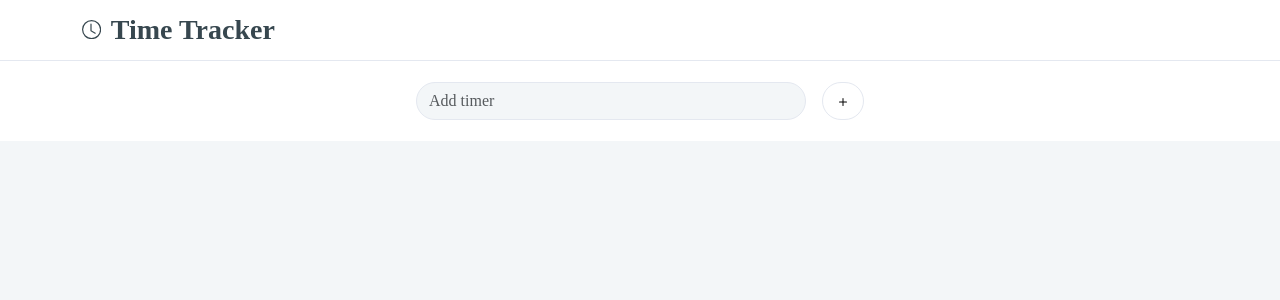
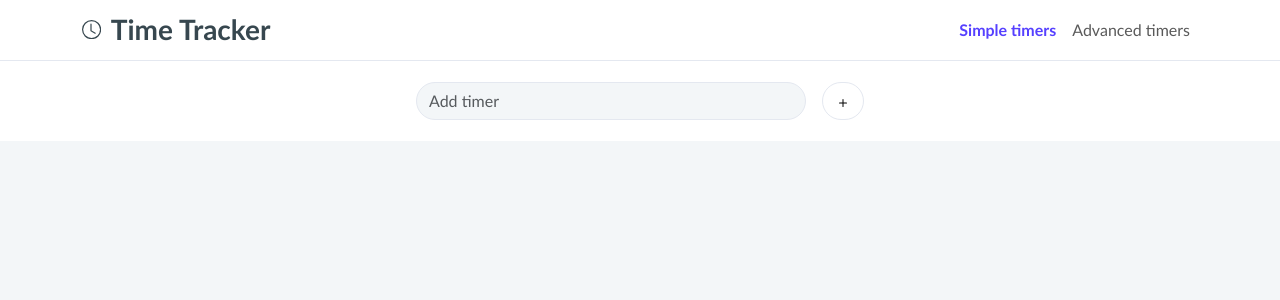
Before and after one commit to BSkura98/TimeTracker, a React (Create React App) app: page /timers in a window 1280 px wide. Shown: the top 300 px of the page. Built offline with nearby package versions, Linux system fonts and the light colour scheme.

Commit message:
Customize navbar and change font

```diff
--- a/src/App.js
+++ b/src/App.js
@@ -1,8 +1,14 @@
 import React from "react";
-import { BrowserRouter, Navigate, Route, Routes } from "react-router-dom";
+import {
+  BrowserRouter,
+  Navigate,
+  Outlet,
+  Route,
+  Routes,
+} from "react-router-dom";
 
 import { SimpleTimers } from "./pages/Timers";
-import { Navbar } from "./components/NavBar";
+import { NavBar } from "./components/NavBar";
 import { AdvancedTimers } from "./pages/AdvancedTimers";
 import { NotFound } from "./pages/NotFound";
 import "./App.scss";
@@ -10,13 +16,21 @@ import "./App.scss";
 function App() {
   return (
     <div className="App">
-      <Navbar />
       <BrowserRouter>
         <Routes>
-          <Route path="/timers" element={<SimpleTimers />} />
-          <Route path="/advancedTimers" element={<AdvancedTimers />} />
-          <Route path="/" element={<Navigate to="/timers" replace />} />
-          <Route path="*" element={<NotFound />} />
+          <Route
+            element={
+              <>
+                <NavBar />
+                <Outlet />
+              </>
+            }
+          >
+            <Route path="/timers" element={<SimpleTimers />} />
+            <Route path="/advancedTimers" element={<AdvancedTimers />} />
+            <Route path="/" element={<Navigate to="/timers" replace />} />
+            <Route path="*" element={<NotFound />} />
+          </Route>
         </Routes>
       </BrowserRouter>
     </div>
--- a/src/components/NavBar/index.js
+++ b/src/components/NavBar/index.js
@@ -1,11 +1,41 @@
-import React from "react";
+import React, { useState } from "react";
+import { useNavigate } from "react-router-dom";
 import BootstrapNavbar from "react-bootstrap/Navbar";
 import Container from "react-bootstrap/Container";
+import Nav from "react-bootstrap/Nav";
 
 import { ClockIcon } from "../../icons";
 import "./style.scss";
 
-export const Navbar = () => {
+const navLinks = [
+  {
+    navigateTo: "/timers",
+    text: "Simple timers",
+  },
+  {
+    navigateTo: "/advancedTimers",
+    text: "Advanced timers",
+  },
+];
+
+export const NavBar = () => {
+  const [currentPath, setCurrentPath] = useState("/timers");
+  const navigate = useNavigate();
+
+  const renderNavLinks = () =>
+    navLinks.map(({ navigateTo, text }) => (
+      <Nav.Link
+        className={navigateTo === currentPath ? "link-selected" : ""}
+        onClick={(e) => {
+          e.preventDefault();
+          setCurrentPath(navigateTo);
+          navigate(navigateTo);
+        }}
+      >
+        {text}
+      </Nav.Link>
+    ));
+
   return (
     <BootstrapNavbar expand="lg" className="bg-body-tertiary">
       <Container>
@@ -15,6 +45,13 @@ export const Navbar = () => {
             <h3 className="title">Time Tracker</h3>
           </div>
         </BootstrapNavbar.Brand>
+        <BootstrapNavbar.Toggle aria-controls="basic-navbar-nav" />
+        <BootstrapNavbar.Collapse
+          id="basic-navbar-nav"
+          className="justify-content-end"
+        >
+          <Nav>{renderNavLinks()}</Nav>
+        </BootstrapNavbar.Collapse>
       </Container>
     </BootstrapNavbar>
   );
--- a/src/components/NavBar/style.scss
+++ b/src/components/NavBar/style.scss
@@ -6,6 +6,11 @@
   align-items: center;
   background-color: $backgroundPrimary !important;
   border-bottom: 0.1rem solid $borderColor;
+}
+
+.link-selected {
+  color: $textSelected !important;
+  font-weight: 600;
 }
 
 .logo {
--- a/src/styles/_colors.scss
+++ b/src/styles/_colors.scss
@@ -4,6 +4,7 @@ $backgroundButton: #fff;
 
 $textPrimary: rgb(55, 71, 79);
 $textButton: rgb(119, 119, 119);
-$textGreen: rgb(30, 198, 108);
+$textGreen: rgb(67, 196, 235);
+$textSelected: #5640ff;
 
-$borderColor: #E4E8F0;
+$borderColor: #e4e8f0;
--- a/src/styles/_typography.scss
+++ b/src/styles/_typography.scss
@@ -9,7 +9,7 @@ h6,
 span,
 div {
   color: $textPrimary;
-  font-family: serif, -apple-system, BlinkMacSystemFont, "Segoe UI", "Roboto",
-    "Oxygen", "Ubuntu", "Cantarell", "Fira Sans", "Droid Sans", "Helvetica Neue",
-    sans-serif;
+  font-family: "Trebuchet MS", serif, -apple-system, BlinkMacSystemFont,
+    "Segoe UI", "Roboto", "Oxygen", "Ubuntu", "Cantarell", "Fira Sans",
+    "Droid Sans", "Helvetica Neue", sans-serif;
 }
```
